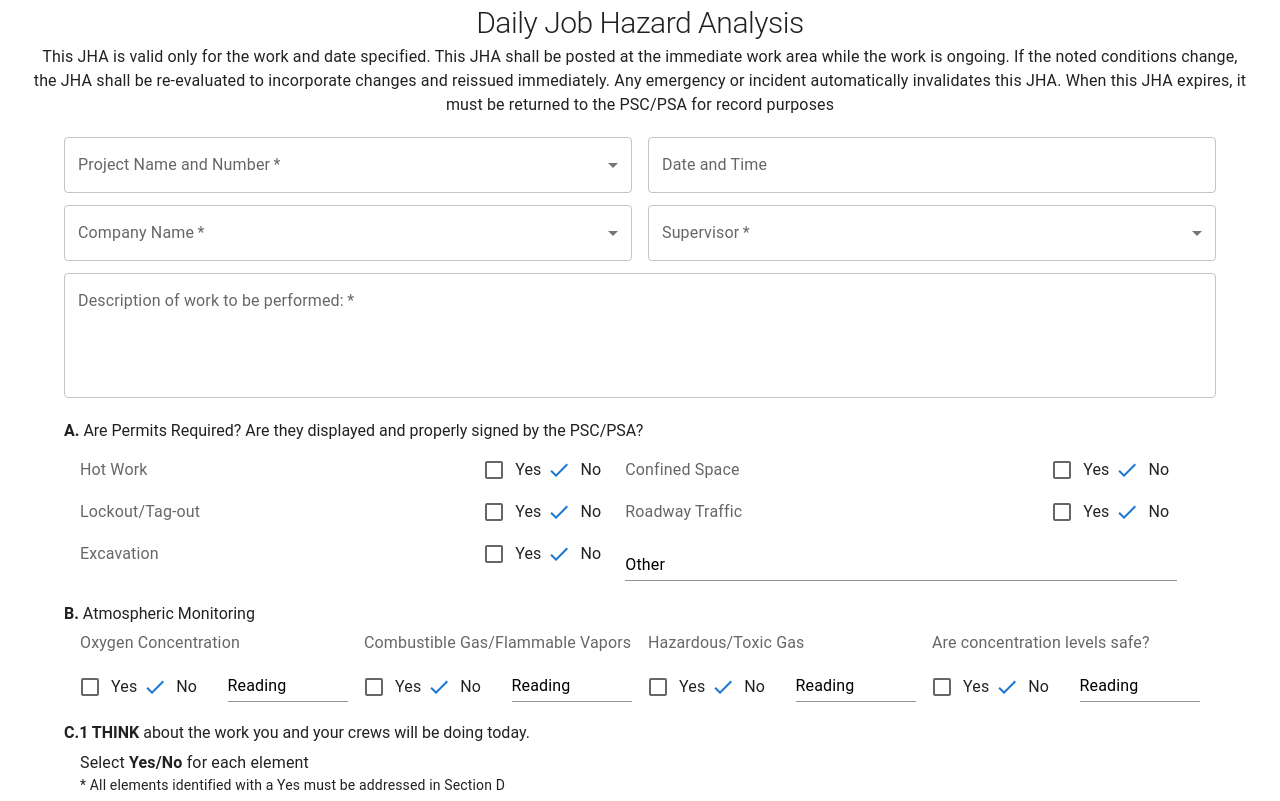
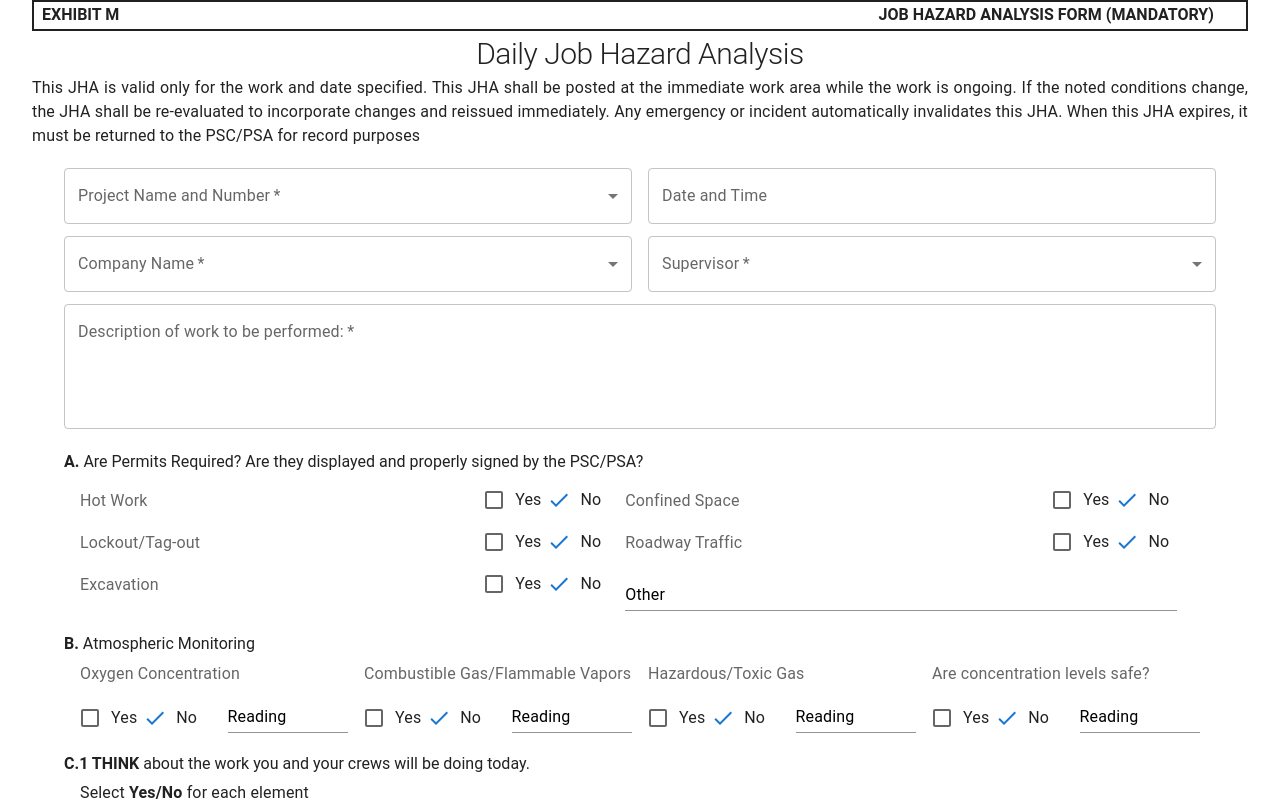
Before and after one commit to Trevor5008/jha-form-prototype, a Next.js app: page / in a window 1280 px wide. Shown: the top 801 px of the page. Built offline with nearby package versions, Linux system fonts and the light colour scheme.

Commit message:
Added header component to main, styling of text

```diff
--- /dev/null
+++ b/app/components/Header.jsx
@@ -0,0 +1,30 @@
+"use client"
+import { Typography, Box } from "@mui/material"
+
+export default function Header() {
+   return (
+      <Box
+         display="flex"
+         border={2}
+         justifyContent="space-between"
+         paddingY={.5}
+      >
+         <Typography
+            variant="h3"
+            textTransform="uppercase"
+            fontWeight="bolder"
+            marginLeft={1}
+         >
+            Exhibit M
+         </Typography>
+         <Typography
+            variant="h3"
+            textTransform="uppercase"
+            fontWeight="bolder"
+            marginRight={4}
+         >
+            Job Hazard Analysis Form (Mandatory)
+         </Typography>
+      </Box>
+   )
+}
--- a/app/components/SectionCOptions.jsx
+++ b/app/components/SectionCOptions.jsx
@@ -52,6 +52,7 @@ export default function SelectCOptions() {
                         <OptionInput
                            key={idx}
                            option={opt}
+                           hasLabel={true}
                         />
                      )
                   }
--- a/app/page.jsx
+++ b/app/page.jsx
@@ -6,6 +6,7 @@ import {
    FormHelperText,
 } from "@mui/material"
 import { FormControl } from "@mui/material"
+import Header from "./components/Header"
 import DateTimeInput from "./components/DateTimeInput"
 import SelectInput from "./components/SelectInput"
 import {
@@ -20,6 +21,7 @@ import SectionCOptions from "./components/SectionCOptions"
 export default function Home() {
    return (
       <main className="mx-6 sm:mx-8">
+         <Header />
          {/* Title */}
          <Typography
             variant="h1"
@@ -30,7 +32,8 @@ export default function Home() {
          {/* Description */}
          <Typography
             variant="body1"
-            className="block text-center"
+            className="block text-justify"
+            align="justify"
          >
             This JHA is valid only for the work
             and date specified. This JHA shall be
@@ -168,6 +171,7 @@ export default function Home() {
          <SectionBOptions />
          {/* Section C */}
          <SectionCOptions />
+         <label>Welding</label><input type="text"></input>
       </main>
    )
 }
```
Also changed, not shown: 1 other file (tests, documents, lock files or other folders).
